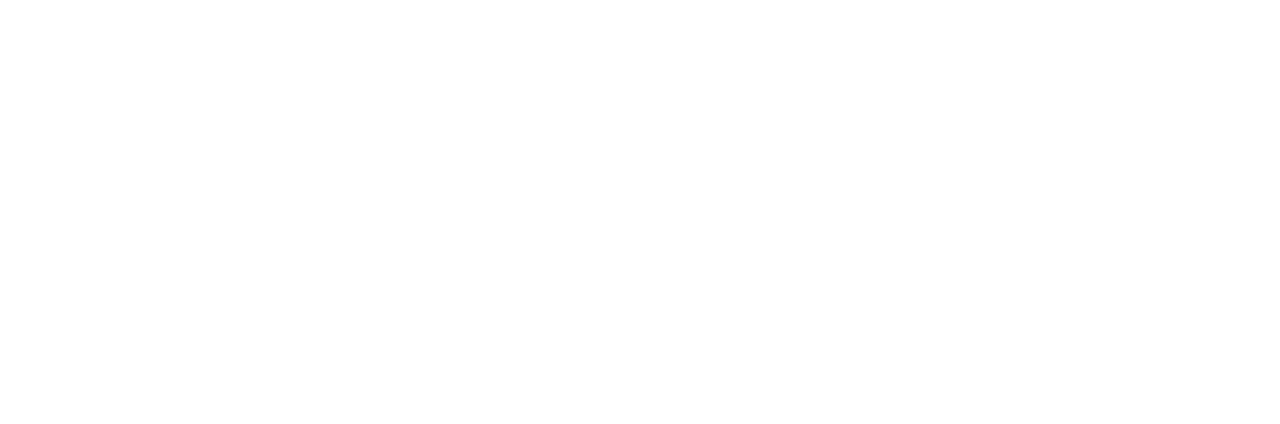
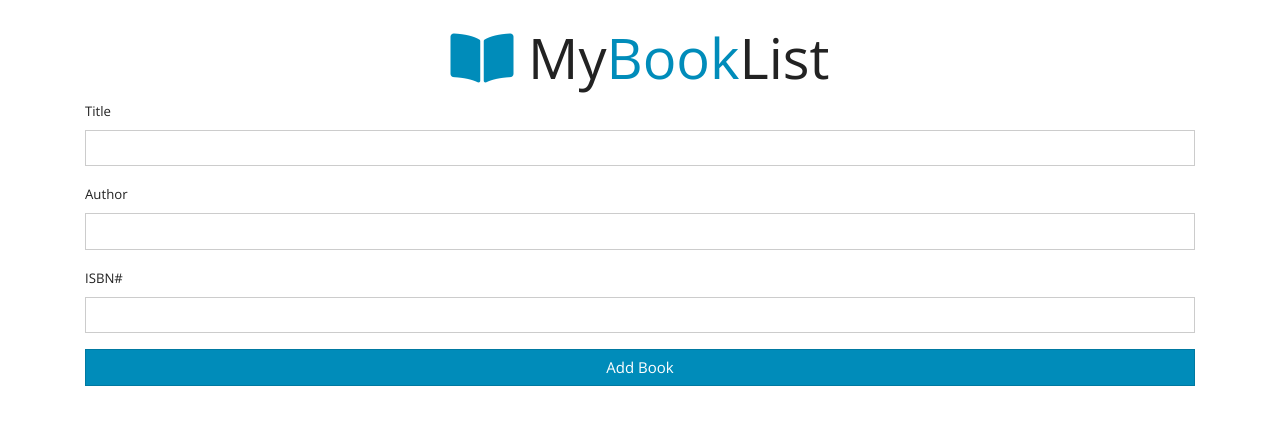
Before and after one commit to Mdudzik92/JS-BookList, a plain HTML site: page index.html in a window 1280 px wide. Drawn offline with nearby package versions, Linux system fonts and the light colour scheme.

Commit message:
Getting HTML set up with Yeti Bootstrap styles from bootswatch.com and book list form

```diff
--- a/index.html
+++ b/index.html
@@ -5,6 +5,45 @@
 		<meta http-equiv="X-UA-Compatible" content="IE=edge" />
 		<meta name="viewport" content="width=device-width, initial-scale=1.0" />
 		<title>MyBookList App</title>
+		<link
+			rel="stylesheet"
+			href="https://pro.fontawesome.com/releases/v5.10.0/css/all.css"
+			integrity="sha384-AYmEC3Yw5cVb3ZcuHtOA93w35dYTsvhLPVnYs9eStHfGJvOvKxVfELGroGkvsg+p"
+			crossorigin="anonymous"
+		/>
+		<link
+			rel="stylesheet"
+			href="https://bootswatch.com/4/yeti/bootstrap.min.css"
+		/>
 	</head>
-	<body></body>
+	<body>
+		<div class="container mt-4">
+			<h1 class="display-4 text-center">
+				<i class="fas fa-book-open text-primary"></i> My<span
+					class="text-primary"
+					>Book</span
+				>List
+			</h1>
+
+			<form id="book-form">
+				<div class="form-group">
+					<label for="title">Title</label>
+					<input type="text" id="title" class="form-control" />
+				</div>
+				<div class="form-group">
+					<label for="author">Author</label>
+					<input type="text" id="author" class="form-control" />
+				</div>
+				<div class="form-group">
+					<label for="isbn">ISBN#</label>
+					<input type="text" id="isbn" class="form-control" />
+				</div>
+				<input
+					type="submit"
+					value="Add Book"
+					class="btn btn-primary btn-block"
+				/>
+			</form>
+		</div>
+	</body>
 </html>
```
